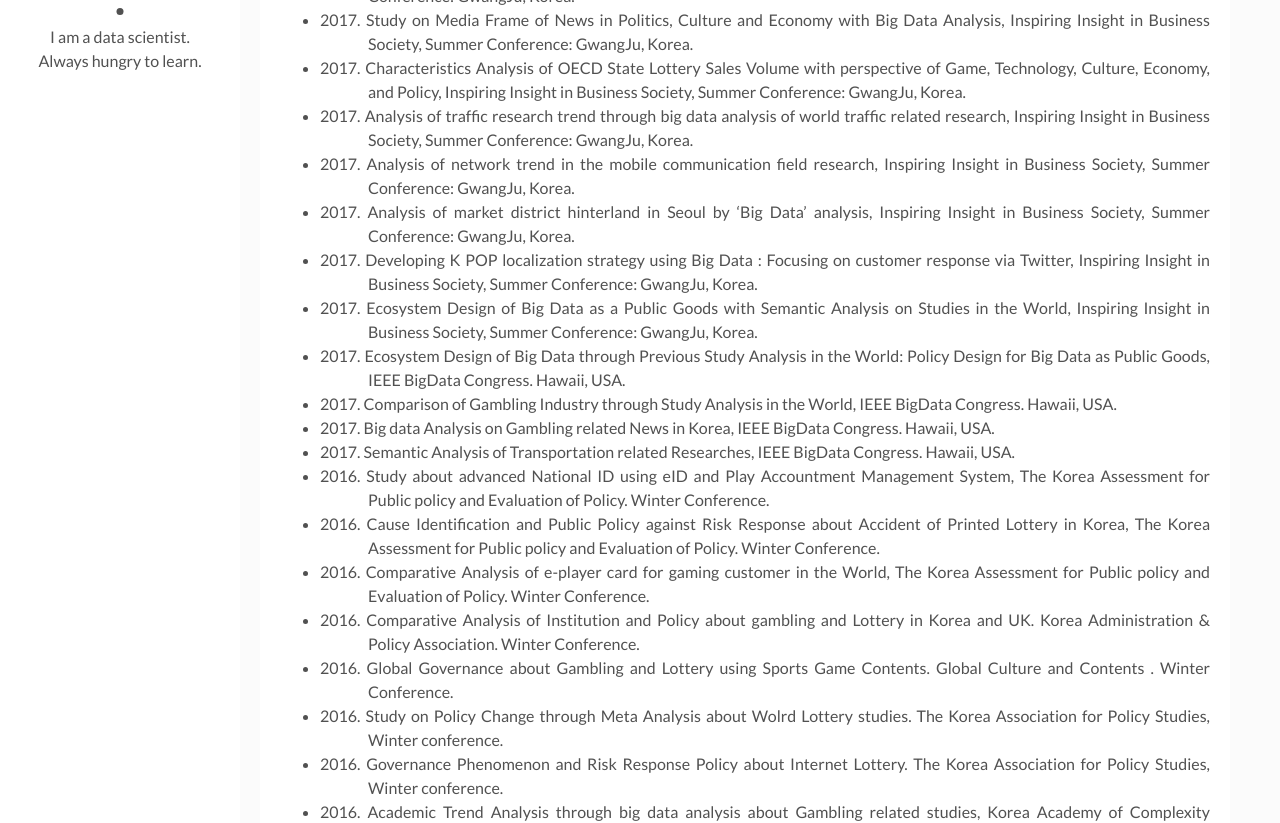
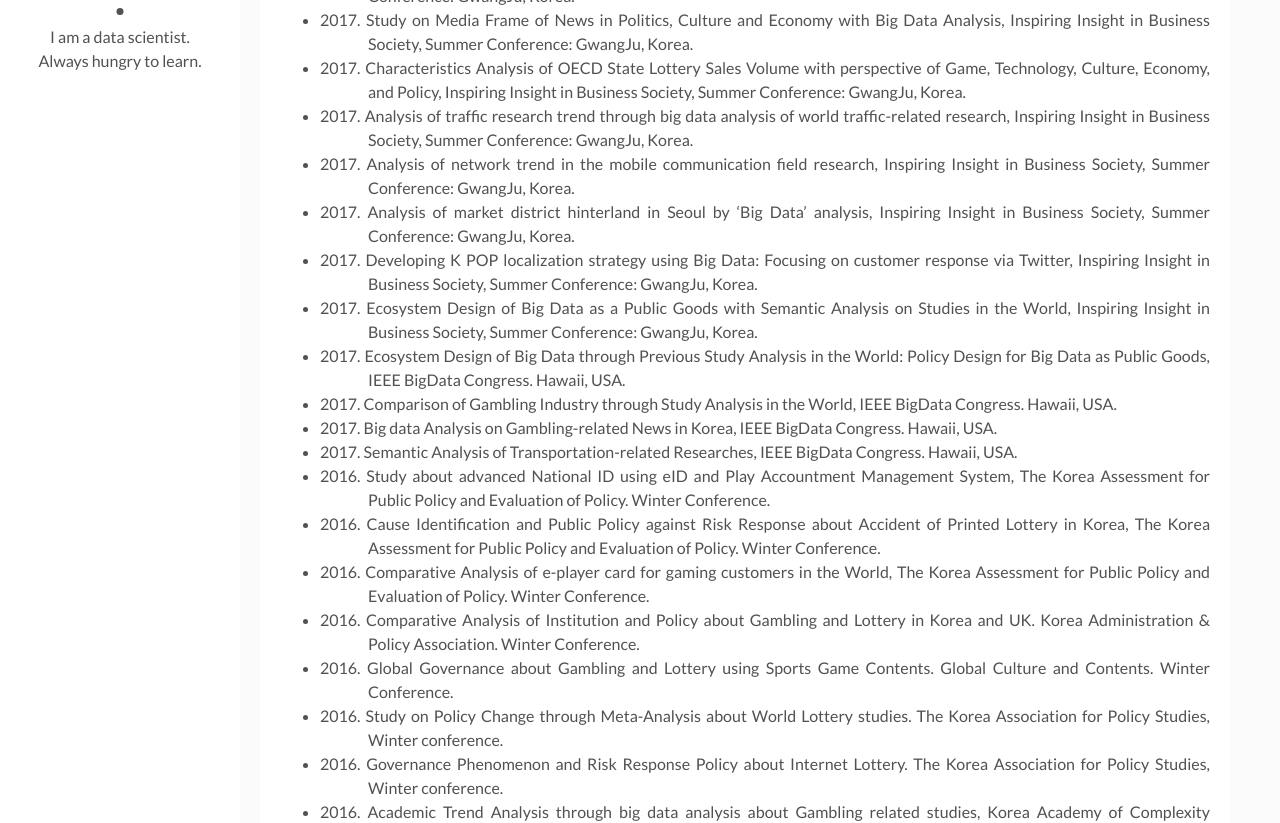
Before and after one commit to MoonHyeJung/moonhyejung.github.io, a Jekyll site: the page built from _posts/2022-01-01-papers-researches.markdown, in a window 1280 px wide and 1400 px high, scrolled down 1984 px. Shown: the part 154-977 px from the top of the window. Built offline with Jekyll 4.4.1, drawn with Linux system fonts in a browser that asks for light colours; some of the changed text lies outside the part shown.

Commit message:
Update 2022-01-01-papers-researches.markdown
오타수정

```diff
--- a/_posts/2022-01-01-papers-researches.markdown
+++ b/_posts/2022-01-01-papers-researches.markdown
@@ -11,9 +11,9 @@ tags: [paper, study, research, thesis] # add tag
 I have conducted a lot of papers and researches including project experience in the data area since 1998.
 
 ### Thesis for a degree
-- <div style='text-align: justify; text-indent: -3em; margin-left: 3em;'>2020. Study on Hundred Schools with view of Cultural Theory : focusing on Korea, China, Japan and Taiwan, DongBang Culture University. Thesis for a PhD in Philosophy.</div>
+- <div style='text-align: justify; text-indent: -3em; margin-left: 3em;'>2020. Study on Hundred Schools with View of Cultural Theory: focusing on Korea, China, Japan and Taiwan, DongBang Culture University. Thesis for a PhD in Philosophy.</div>
 - <div style='text-align: justify; text-indent: -3em; margin-left: 3em;'>2013. The advent of risk society and sustainability in Big Data Era (National Research Foundation of Korea NRF-2011-330-B00034). Advisor. Institute of IT Policy, Seoul National University of Science and Technology. Thesis for a PhD in Public Policy.</div>
-- <div style='text-align: justify; text-indent: -3em; margin-left: 3em;'>1998. Meta Analysis for Client Orient Distributed Processing. Computer Department of Engineering, Graduate School, Seoul National University of science and Technology. Thesis for a Master in Computer Engineering.</div>
+- <div style='text-align: justify; text-indent: -3em; margin-left: 3em;'>1998. Meta-Analysis for Client Orient Distributed Processing. Computer Department of Engineering, Graduate School, Seoul National University of science and Technology. Thesis for a Master in Computer Engineering.</div>
 
 ### Books
 - <div style='text-align: justify; text-indent: -3em; margin-left: 3em;'>2015. “World Lottery”  (ISBN: 978-89-965258-4-4)</div>
@@ -24,10 +24,10 @@ I have conducted a lot of papers and researches including project experience in
 - <div style='text-align: justify; text-indent: -3em; margin-left: 3em;'>2019. Lottery Game from the viewpoint of Cultural Policy and Oriental Philosophy, East Asian Culture and Thought, 7: 293-327.</div>
 - <div style='text-align: justify; text-indent: -3em; margin-left: 3em;'>2018. Study on Confucian Politics about the Annals of the Choson Dynasty through Big Data Analysis. Journal of The Korea Contents Association, 18(7): 253-261.</div>
 - <div style='text-align: justify; text-indent: -3em; margin-left: 3em;'>2018. A Study on Public Policy through Semantic Network Analysis of Public Data related News in Korea. Journal of Broadcasting Engineering, 23(4): 536-548.</div>
-- <div style='text-align: justify; text-indent: -3em; margin-left: 3em;'>2017. Study on Perceptions through Big data Analysis on Gambling related News in Korea. Journal of Broadcasting Engineering, 22(4): 438-447.</div>
+- <div style='text-align: justify; text-indent: -3em; margin-left: 3em;'>2017. Study on Perceptions through Big data Analysis on Gambling-related News in Korea. Journal of Broadcasting Engineering, 22(4): 438-447.</div>
 - <div style='text-align: justify; text-indent: -3em; margin-left: 3em;'>2017. Governance Types and Risk Response Policy in Internet Lottery, Crisisonomy 13(2), 17-32.</div>
 - <div style='text-align: justify; text-indent: -3em; margin-left: 3em;'>2015. Study on Data Sovereignty of Internet Contents. Crisisonomy 11(3): 85-103.</div>
-- <div style='text-align: justify; text-indent: -3em; margin-left: 3em;'>2012. Risk based policy at big data era: Case study of privacy invasion. Informatization Policy, 19(4): 63-82.</div>
+- <div style='text-align: justify; text-indent: -3em; margin-left: 3em;'>2012. Risk-based policy at big data era: Case study of privacy invasion. Informatization Policy, 19(4): 63-82.</div>
 - <div style='text-align: justify; text-indent: -3em; margin-left: 3em;'>2012. Study on Agenda Setting of Korean Lottery. Korean Society and Public Administration, 23(1): 287-316.</div>
 
 ### Proceeing Papers
@@ -48,21 +48,21 @@ I have conducted a lot of papers and researches including project experience in
 - <div style='text-align: justify; text-indent: -3em; margin-left: 3em;'>2017. Study on Industrial Trend through Big Data Analysis of Financial Network, Inspiring Insight in Business Society, Summer Conference: GwangJu, Korea.</div>
 - <div style='text-align: justify; text-indent: -3em; margin-left: 3em;'>2017. Study on Media Frame of News in Politics, Culture and Economy with Big Data Analysis, Inspiring Insight in Business Society, Summer Conference: GwangJu, Korea.</div>
 - <div style='text-align: justify; text-indent: -3em; margin-left: 3em;'>2017. Characteristics Analysis of OECD State Lottery Sales Volume with perspective of Game, Technology, Culture, Economy, and Policy, Inspiring Insight in Business Society, Summer Conference: GwangJu, Korea.</div>
-- <div style='text-align: justify; text-indent: -3em; margin-left: 3em;'>2017. Analysis of traffic research trend through big data analysis of world traffic related research, Inspiring Insight in Business Society, Summer Conference: GwangJu, Korea.</div>
+- <div style='text-align: justify; text-indent: -3em; margin-left: 3em;'>2017. Analysis of traffic research trend through big data analysis of world traffic-related research, Inspiring Insight in Business Society, Summer Conference: GwangJu, Korea.</div>
 - <div style='text-align: justify; text-indent: -3em; margin-left: 3em;'>2017. Analysis of network trend in the mobile communication field research, Inspiring Insight in Business Society, Summer Conference: GwangJu, Korea.</div>
 - <div style='text-align: justify; text-indent: -3em; margin-left: 3em;'>2017. Analysis of market district hinterland in Seoul by ‘Big Data’ analysis, Inspiring Insight in Business Society, Summer Conference: GwangJu, Korea.</div>
-- <div style='text-align: justify; text-indent: -3em; margin-left: 3em;'>2017. Developing K POP localization strategy using Big Data : Focusing on customer response via Twitter, Inspiring Insight in Business Society, Summer Conference: GwangJu, Korea.</div>
+- <div style='text-align: justify; text-indent: -3em; margin-left: 3em;'>2017. Developing K POP localization strategy using Big Data: Focusing on customer response via Twitter, Inspiring Insight in Business Society, Summer Conference: GwangJu, Korea.</div>
 - <div style='text-align: justify; text-indent: -3em; margin-left: 3em;'>2017. Ecosystem Design of Big Data as a Public Goods with Semantic Analysis on Studies in the World, Inspiring Insight in Business Society, Summer Conference: GwangJu, Korea.</div>
 - <div style='text-align: justify; text-indent: -3em; margin-left: 3em;'>2017. Ecosystem Design of Big Data through Previous Study Analysis in the World: Policy Design for Big Data as Public Goods, IEEE BigData Congress. Hawaii, USA.</div>
 - <div style='text-align: justify; text-indent: -3em; margin-left: 3em;'>2017. Comparison of Gambling Industry through Study Analysis in the World, IEEE BigData Congress. Hawaii, USA.</div>
-- <div style='text-align: justify; text-indent: -3em; margin-left: 3em;'>2017. Big data Analysis on Gambling related News in Korea, IEEE BigData Congress. Hawaii, USA.</div>
-- <div style='text-align: justify; text-indent: -3em; margin-left: 3em;'>2017. Semantic Analysis of Transportation related Researches, IEEE BigData Congress. Hawaii, USA.</div>
-- <div style='text-align: justify; text-indent: -3em; margin-left: 3em;'>2016. Study about advanced National ID using eID and Play Accountment Management System, The Korea Assessment for Public policy and Evaluation of Policy. Winter Conference.</div>
-- <div style='text-align: justify; text-indent: -3em; margin-left: 3em;'>2016. Cause Identification and Public Policy against Risk Response about Accident of Printed Lottery in Korea, The Korea Assessment for Public policy and Evaluation of Policy. Winter Conference.</div>
-- <div style='text-align: justify; text-indent: -3em; margin-left: 3em;'>2016. Comparative Analysis of e-player card for gaming customer in the World, The Korea Assessment for Public policy and Evaluation of Policy. Winter Conference.</div>
-- <div style='text-align: justify; text-indent: -3em; margin-left: 3em;'>2016. Comparative Analysis of Institution and Policy about gambling and Lottery in Korea and UK. Korea Administration & Policy Association. Winter Conference.</div>
-- <div style='text-align: justify; text-indent: -3em; margin-left: 3em;'>2016. Global Governance about Gambling and Lottery using Sports Game Contents. Global Culture and Contents . Winter Conference.</div>
-- <div style='text-align: justify; text-indent: -3em; margin-left: 3em;'>2016. Study on Policy Change through Meta Analysis about Wolrd Lottery studies. The Korea Association for Policy Studies, Winter conference.</div>
+- <div style='text-align: justify; text-indent: -3em; margin-left: 3em;'>2017. Big data Analysis on Gambling-related News in Korea, IEEE BigData Congress. Hawaii, USA.</div>
+- <div style='text-align: justify; text-indent: -3em; margin-left: 3em;'>2017. Semantic Analysis of Transportation-related Researches, IEEE BigData Congress. Hawaii, USA.</div>
+- <div style='text-align: justify; text-indent: -3em; margin-left: 3em;'>2016. Study about advanced National ID using eID and Play Accountment Management System, The Korea Assessment for Public Policy and Evaluation of Policy. Winter Conference.</div>
+- <div style='text-align: justify; text-indent: -3em; margin-left: 3em;'>2016. Cause Identification and Public Policy against Risk Response about Accident of Printed Lottery in Korea, The Korea Assessment for Public Policy and Evaluation of Policy. Winter Conference.</div>
+- <div style='text-align: justify; text-indent: -3em; margin-left: 3em;'>2016. Comparative Analysis of e-player card for gaming customers in the World, The Korea Assessment for Public Policy and Evaluation of Policy. Winter Conference.</div>
+- <div style='text-align: justify; text-indent: -3em; margin-left: 3em;'>2016. Comparative Analysis of Institution and Policy about Gambling and Lottery in Korea and UK. Korea Administration & Policy Association. Winter Conference.</div>
+- <div style='text-align: justify; text-indent: -3em; margin-left: 3em;'>2016. Global Governance about Gambling and Lottery using Sports Game Contents. Global Culture and Contents. Winter Conference.</div>
+- <div style='text-align: justify; text-indent: -3em; margin-left: 3em;'>2016. Study on Policy Change through Meta-Analysis about World Lottery studies. The Korea Association for Policy Studies, Winter conference.</div>
 - <div style='text-align: justify; text-indent: -3em; margin-left: 3em;'>2016. Governance Phenomenon and Risk Response Policy about Internet Lottery. The Korea Association for Policy Studies, Winter conference.</div>
 - <div style='text-align: justify; text-indent: -3em; margin-left: 3em;'>2016. Academic Trend Analysis through big data analysis about Gambling related studies, Korea Academy of Complexity Studies, Autome Conference.</div>
 - <div style='text-align: justify; text-indent: -3em; margin-left: 3em;'>2016. Study of Public Policy through Big Data Analysis about Gambling related News, The Korean Institute of Broadcast and Media Engineering, Autome Conference.</div>
@@ -74,6 +74,6 @@ I have conducted a lot of papers and researches including project experience in
 - <div style='text-align: justify; text-indent: -3em; margin-left: 3em;'>2014. Policy Design based on Risk at Big Data Era: Case Study of Privacy Invasion in South Korea, ASE/IEEE International Conference on Big Data. Alaska, USA.</div>
 - <div style='text-align: justify; text-indent: -3em; margin-left: 3em;'>2014. A Study on the World Lottery Trend and Development Strategy of Lottery in Korea. Korea Society of Strategic Management Spring Conference.</div>
 - <div style='text-align: justify; text-indent: -3em; margin-left: 3em;'>2013. Development Strategy of Lottery in Korea, Lottery CommissionBig Data and Policy design for Data Sovereignty: A Case Study on Copyright and CCL in South Korea, 2013 ASE/IEEE International Conference on Big Data. Washington D.C., USA.</div>
-- <div style='text-align: justify; text-indent: -3em; margin-left: 3em;'>2013. Policy Design about Big Data Concept and Data sovereignty. Korea Information Processing Society, Spring Conference.</div>
-- <div style='text-align: justify; text-indent: -3em; margin-left: 3em;'>2012. Trend of Lottery studies. International Conference and Forum on Public Welfare and Gaming Industry: China, Beiging.</div>
+- <div style='text-align: justify; text-indent: -3em; margin-left: 3em;'>2013. Policy Design about Big Data Concept and Data Sovereignty. Korea Information Processing Society, Spring Conference.</div>
+- <div style='text-align: justify; text-indent: -3em; margin-left: 3em;'>2012. The trend of Lottery studies. International Conference and Forum on Public Welfare and Gaming Industry: China, Beijing.</div>
 - <div style='text-align: justify; text-indent: -3em; margin-left: 3em;'>2011. Research about China's Future and Informatization Policy. IT & Future Strategy, 7: National Information Society Agency.</div>
```
